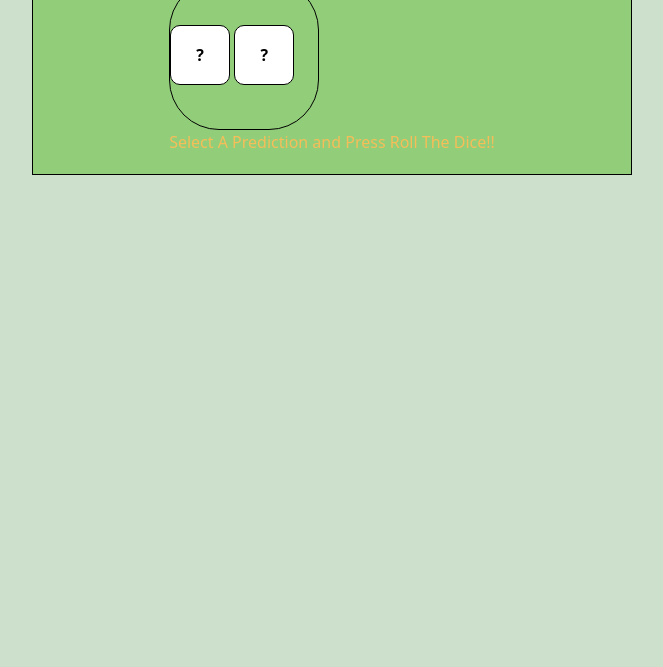
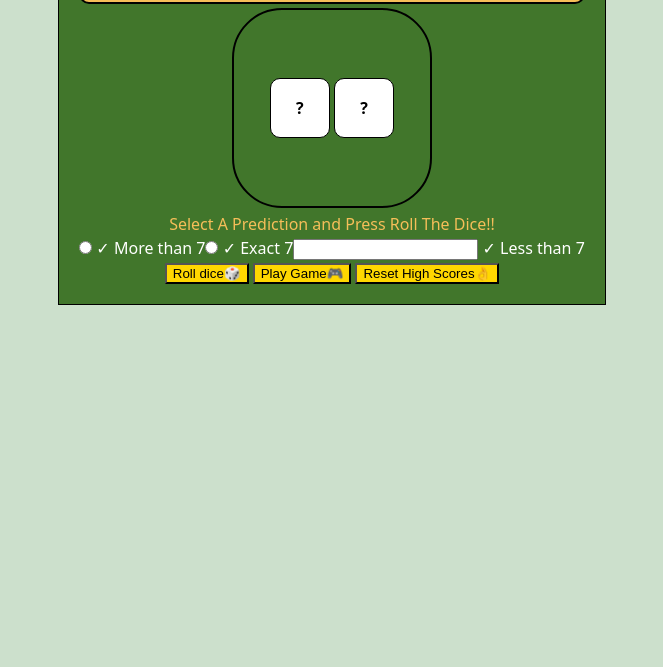
Before and after one commit to moheem406/lucky-7-dice, a plain HTML site: page index.html in a window 1280 px wide. Shown: the part 133-800 px from the top of the page, without its empty margins (68-731 px from the left). Drawn offline with Linux system fonts and the light colour scheme.

Commit message:
layout is almost done

```diff
--- a/index.html
+++ b/index.html
@@ -23,7 +23,30 @@
         <div class= "message" id="message-box">
         Select A Prediction and Press Roll The Dice!!
         </div>
+        <div class ="controller">
+            <div class="tick-options"id="tick-options">
+                <label class="tick-card">
+                    <input type="radio" name="Prediction"value="more">
+                    <span name="tick-box">✓</span>
+                    <span name="label-tick">More than 7</span>
+                </label>
+                <label class="tick-card">
+                    <input type="radio" name="Prediction"value="exact">
+                    <span name="tick-box">✓</span>
+                    <span name="label-tick">Exact 7</span>
+                </label>
+                <label class="tick-card">
+                    <input type="tick-box" name="Prediction"value="less">
+                    <span name="tick-box">✓</span>
+                    <span name="label-tick">Less than 7</span>
+                </label>
+            </div>
+    <button class="btn-roll" id="btn-roll">Roll dice🎲</button>
+    <button class="btn-reset" id="btn-reset">Play Game🎮</button>
+    <button class="btn-reset-hs" id="btn-reset-hs">Reset High Scores👌</button>
+        </div>
         </div>
     </div>
+
 </body>
 </html>
--- a/style.css
+++ b/style.css
@@ -3,34 +3,37 @@
 
     color: white;
     margin: 0;
-
 }
 
 body {
   background-color: rgb(204, 224, 204);
-  padding: 20px 0;
-  color: var(--color-text);
+  padding: 20px;
   font-family: system-ui, sans-serif;
   line-height: 1.5;
   width: 100vh;
   align-items: center;
   justify-content: center;
-  height: inherit;
+  display: grid;
+  place-items: center;
 }
 h1 {
     justify-content: center;
-    color: black;
+    color: rgb(240, 192, 88);
     text-align: center;
+    padding: 5px;
+
 }
 .game-panel {
-    width: 100vh;
-    background-color: rgb(146, 205, 122);
+    width: fit-content;
+    background-color: rgb(65, 118, 43);
     padding: 20px;
     border: 1px solid black;
     margin: 0 auto;
     align-content: center;
     max-width: 600px;
     flex-direction: column;
+    text-align: center;
+    justify-self: center;
 
 }
 
@@ -38,21 +41,27 @@ h1 {
     display: flex;
     justify-content: space-between;
     background-color: rgb(245, 190, 89);
-    border: 1px solide black;
+    border: 2px solid black;
+    border-radius: 10px;
+    padding: 5px;
 }
 .big-circle{
-    border: 1px solid black;
+    border: 2px solid black;
     border-radius: 50px;
     align-content: center;
-    width: 150px;
-    height: 150px;
+    width: 200px;
+    height: 200px;
+    padding: 20px;
     justify-content: center;
+    margin: 4px;
+
 }
 .arena {
     justify-content: center;
     align-items: center;
-    display: grid;
-    flex-direction: column-reverse;
+    display: flex;
+    flex-direction: column;
+
 }
 .dice {
     width: 60px;
@@ -65,6 +74,7 @@ h1 {
     align-items: center;
     justify-content: center;
     font-weight: bold;
+    align-content: center;
 }
 
 #dice1 {
@@ -82,3 +92,22 @@ h1 {
 .message {
     color: rgb(245, 190, 89);
 }
+#tick-options {
+    display: flex;
+    color: black;
+}
+.tick-cards {
+    display:table-row;
+}
+#btn-roll {
+    color:black;
+    background-color: gold;
+}
+#btn-reset {
+    color: #000;
+    background-color: gold;
+}
+#btn-reset-hs {
+    color: black;
+    background-color: gold;
+}
```
